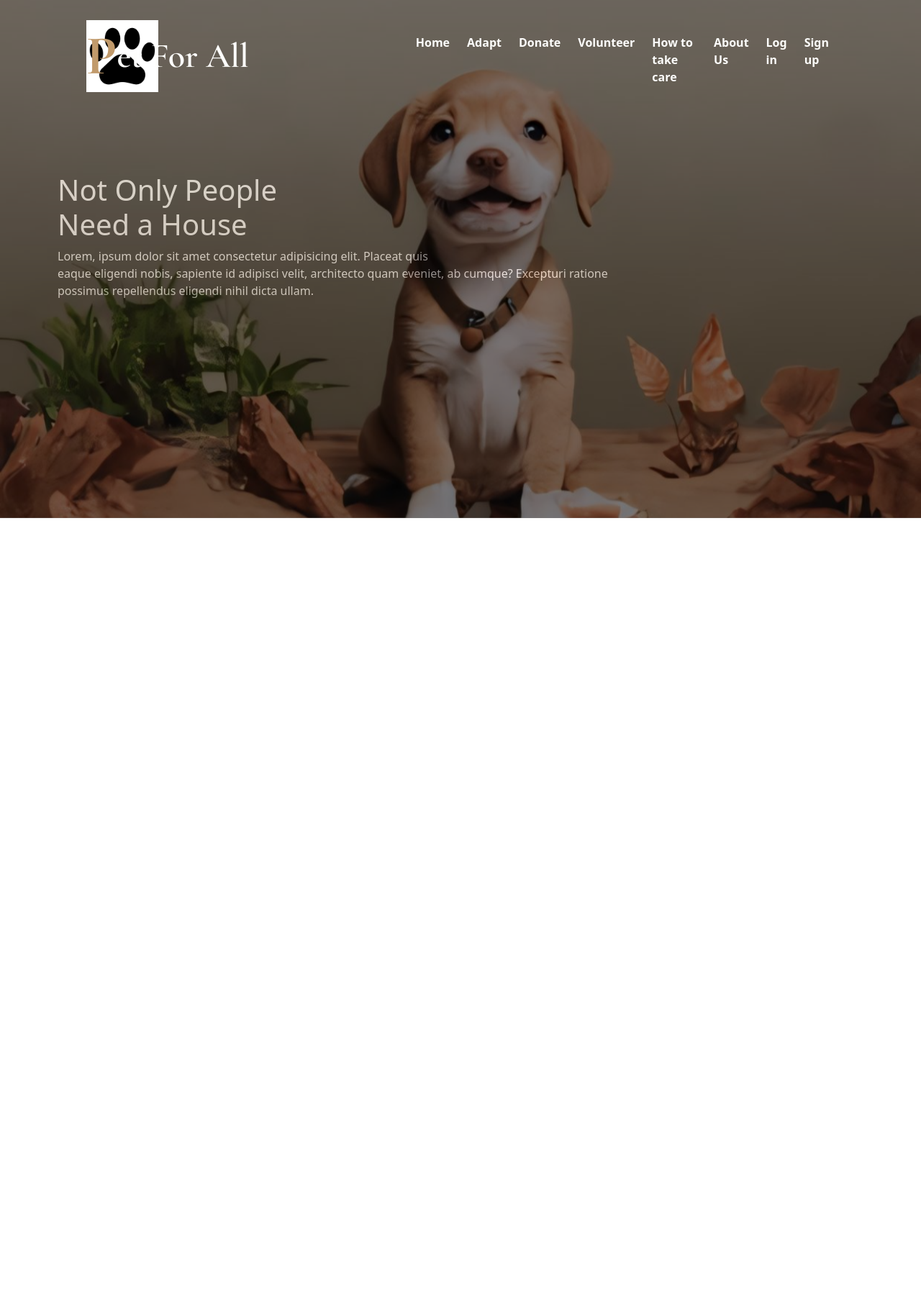
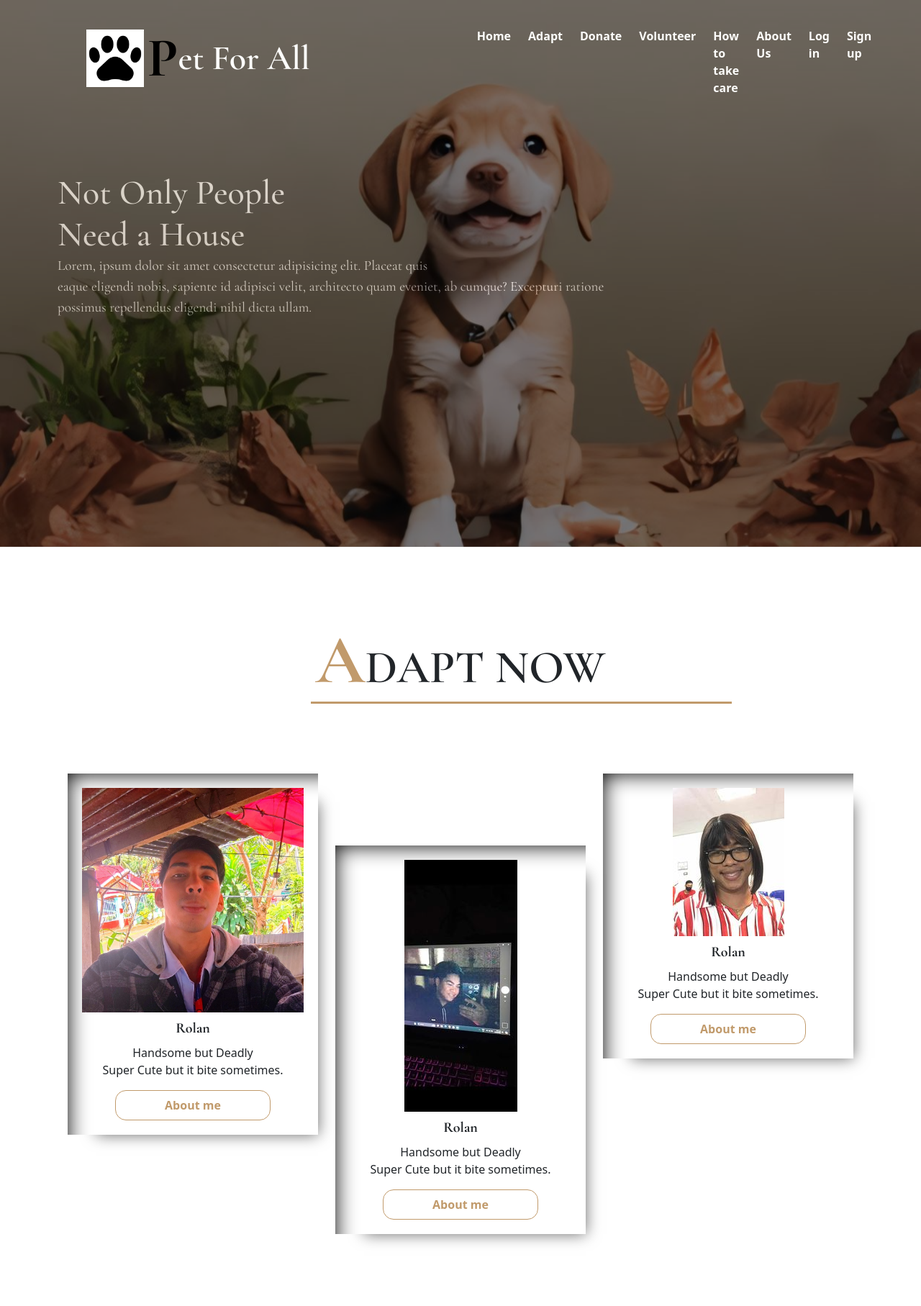
Before and after one commit to rmanales10/PIT-FINALS, a PHP site: page / in a window 1280 px wide. Shown: the whole page at 72% size. Before the commit the page ends 720 px from the top, so only its background shows below. Run offline with PHP 8.4, Linux system fonts and the light colour scheme.

Commit message:
ugma napud sir tug nako

```diff
--- a/index.php
+++ b/index.html
@@ -59,8 +59,9 @@
 
             <div class="Overlay">
 
+            <div class="bgtext">
           <h1 style="color: white; margin-top: 30vh; margin-left: 10vh;">Not Only People <br>Need a House</h1>
-          <p style="color: white; margin-left: 10vh;">Lorem, ipsum dolor sit amet consectetur adipisicing elit. Placeat quis <br> eaque eligendi nobis, sapiente id adipisci velit, architecto quam eveniet, ab cumque? Excepturi ratione <br> possimus repellendus eligendi nihil dicta ullam.</p>
+          <p style="color: white; margin-left: 10vh;">Lorem, ipsum dolor sit amet consectetur adipisicing elit. Placeat quis <br> eaque eligendi nobis, sapiente id adipisci velit, architecto quam eveniet, ab cumque? Excepturi ratione <br> possimus repellendus eligendi nihil dicta ullam.</p></div>
 
 </div>
 
@@ -69,10 +70,81 @@
 </section>
 
 
+<!-- Adaptation -->
+<section>
+<div class=" container adapt">
+
+    <div class="content">
+         <h6><span>A</span>DAPT NOW</h6>
+    </div>
+
+
+
+
+
+
+
+
+       <div class="row">
+
+           <div class="col-sm-4">
+             <div class="box">
+                <img src="picture/iro1.jpg" class="img-fluid" alt="">
+                 <h5>Rolan</h5>
+                 <p>
+                    Handsome but Deadly <br> Super Cute but it bite sometimes.
+               </p>
+             <button class="btn">About me</button>
+               </div>
+            </div>
+
+             <div class="col-sm-4 mid">
+              <div class="box">
+                 <img src="picture/iro2.jpg" class="img-fluid" alt="">
+                  <h5>Rolan</h5>
+                  <p>
+                     Handsome but Deadly <br> Super Cute but it bite sometimes.
+                </p>
+              <button class="btn">About me</button>
+                </div>
+             </div>
+
+             <div class="col-sm-4">
+              <div class="box">
+                 <img src="picture/iro3.jpg" class="img-fluid" alt="">
+                  <h5>Rolan</h5>
+                  <p>
+                     Handsome but Deadly <br> Super Cute but it bite sometimes.
+                </p>
+              <button class="btn">About me</button>
+                </div>
+             </div>
+
+
+       </div>
+
+
+</div>
+
+
+
+</section>
+
+
+
 
 <!-- Script for JQuery -->
 <script src="https://code.jquery.com/jquery-3.7.1.min.js" integrity="sha256-/JqT3SQfawRcv/BIHPThkBvs0OEvtFFmqPF/lYI/Cxo=" crossorigin="anonymous"></script>
 <!-- Script for Bootsrtrap -->
 <script src="https://cdn.jsdelivr.net/npm/bootstrap@5.3.3/dist/js/bootstrap.bundle.min.js" integrity="sha384-YvpcrYf0tY3lHB60NNkmXc5s9fDVZLESaAA55NDzOxhy9GkcIdslK1eN7N6jIeHz" crossorigin="anonymous"></script>
+
+<!-- Custome Script-->
+<script>
+    $(document).scroll(function(){
+      $(".navbar").toggleClass("scroll", $(this).scrollTop() > $(
+        ".navbar").height())
+
+    })
+</script>
 </body>
 </html>
--- a/style.css
+++ b/style.css
@@ -4,9 +4,9 @@
     --main:#C19A6B;
     --sub:#967969;
     --white:#fefefc;
-    --box_shadow: 20px 20px 10px -20px
+    --box_shadow: 20px 20px 20px -20px
     rgba(7, 7, 7, 0.6),
-    inset 30px 30px 30px -30px rgb(0, 0, 0,);
+    inset 30px 30px 30px -30px rgb(0, 0, 0);
     --font_family: "Cormorant Garamond", serif;
 }
 
@@ -20,16 +20,90 @@
     background: var(--main);
     color: var(--white) !important;
 }
+html::-webkit-scrollbar {
+    width: 10px;
+}
+html::-webkit-scrollbar-track{
+    background-color: #333;
+}
+html::-webkit-scrollbar-thumb{
+    background: var(--main);
+}
+.btn{
+    padding: 8px 25px;
+    border: 1px solid var(--main);
+    color: var(--main) !important;
+    font-weight: bold;
+    outline: none;
+    border-radius: 15px;
+    position: relative;
+    transition: 0.3s;
+    z-index: 1;
+}
 
+.btn:hover{
+    color: var(--white) !important;
+}
+
+.btn::after {
+    content: "";
+    background: var(--main) !important;
+    top: 0;
+    left: 0;
+    height: 100%;
+    width: 0px;
+    display: block;
+    z-index: -1;
+    position: absolute;
+    border-radius: 15px;
+    transition: 0.2s;
+}
+
+.btn:hover::after{
+    width: 100%;
+}
+
+.content{
+    text-align: center;
+    margin: 80px auto;
+}
+
+.content h6{
+    font-weight: 600;
+    font-family: var(--font_family);
+    font-size: 4em;
+}
+
+.content h6::after{
+    content: "";
+    background: var(--main);
+    height: 3px;
+    width: 585px;
+    display: block;
+    position: absolute;
+    margin-left: 350px;
+}
+
+.content h6 span{
+    font-size: 1.5em;
+    color: var(--main) !important;
+    font-weight: 900;
+}
 .navbar {
     padding: 20px;
     display: flex;
     justify-content: space-between;
+    transition: 0.3s;
+}
+
+.navbar.scroll{
+    padding: 5px;
+    background:var(--main) !important;
+
 }
 .logo-img {
-    max-height: 100px;
+    max-height: 80px;
     margin-right: 5px;
-    position: fixed;
     z-index: -5;
 }
 .navbar-brand{
@@ -44,7 +118,7 @@
 .navbar-brand span{
     font-weight: 900;
     font-size: 1.6em;
-    color: var(--main) !important;
+    color: black;
 }
 .navbar-nav{
     padding: 0px 100px;
@@ -73,10 +147,21 @@
     position: relative;
 }
 .header img{
-    height: 90vh;
+    height: 95vh;
     width: 100%;
     object-fit: cover;
 }
+
+.bgtext{
+    font-family: var(--font_family);
+    font-size: larger;
+}
+
+.bgtext h1{
+    font-size: 2.5em;
+    margin: 0 0 0 25px;
+}
+
 .header .Overlay{
     position: absolute;
     top: 0;
@@ -85,5 +170,33 @@
     width: 100%;
     background: black;
     opacity: 0.5;
+}
 
+/* Adapt */
+.adapt{
+    margin: 100px auto;
 }
+.adapt .box{
+    box-shadow: var(--box_shadow);
+    padding: 20px;
+    text-align: center;
+    cursor: pointer;
+}
+
+.adapt .box h5{
+    font-weight: bold;
+    font-family: var(--font_family);
+    margin: 10px auto;
+}
+
+.adapt .btn{
+    width: 70%;
+}
+
+.adapt .row{
+    margin: 100px auto  ;
+}
+
+.adapt .mid{
+    margin-top: 100px;
+}
```
Also changed, not shown: picture/1.jpg, picture/3.jpg, picture/iro1.jpg (added), picture/iro2.jpg (added), picture/iro3.jpg (added).
